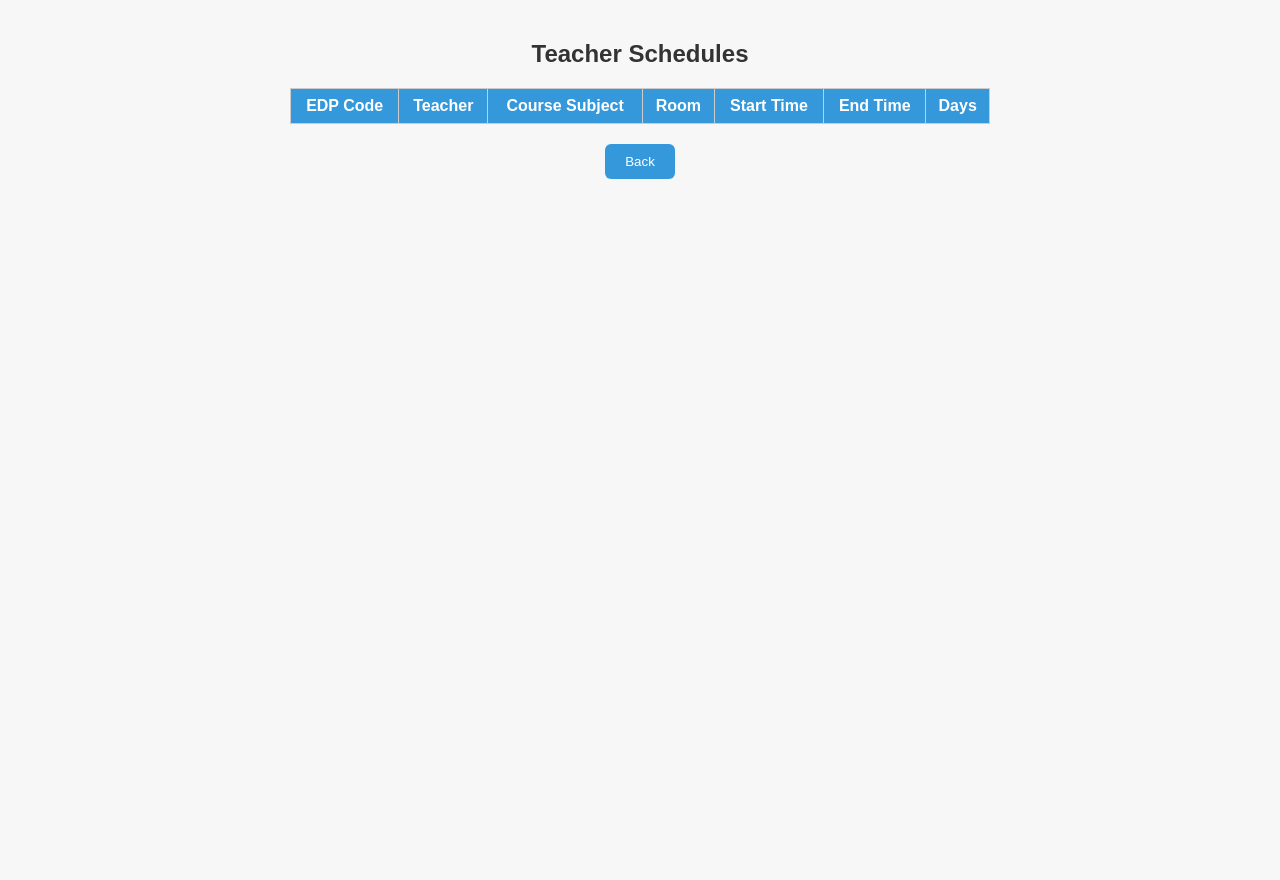
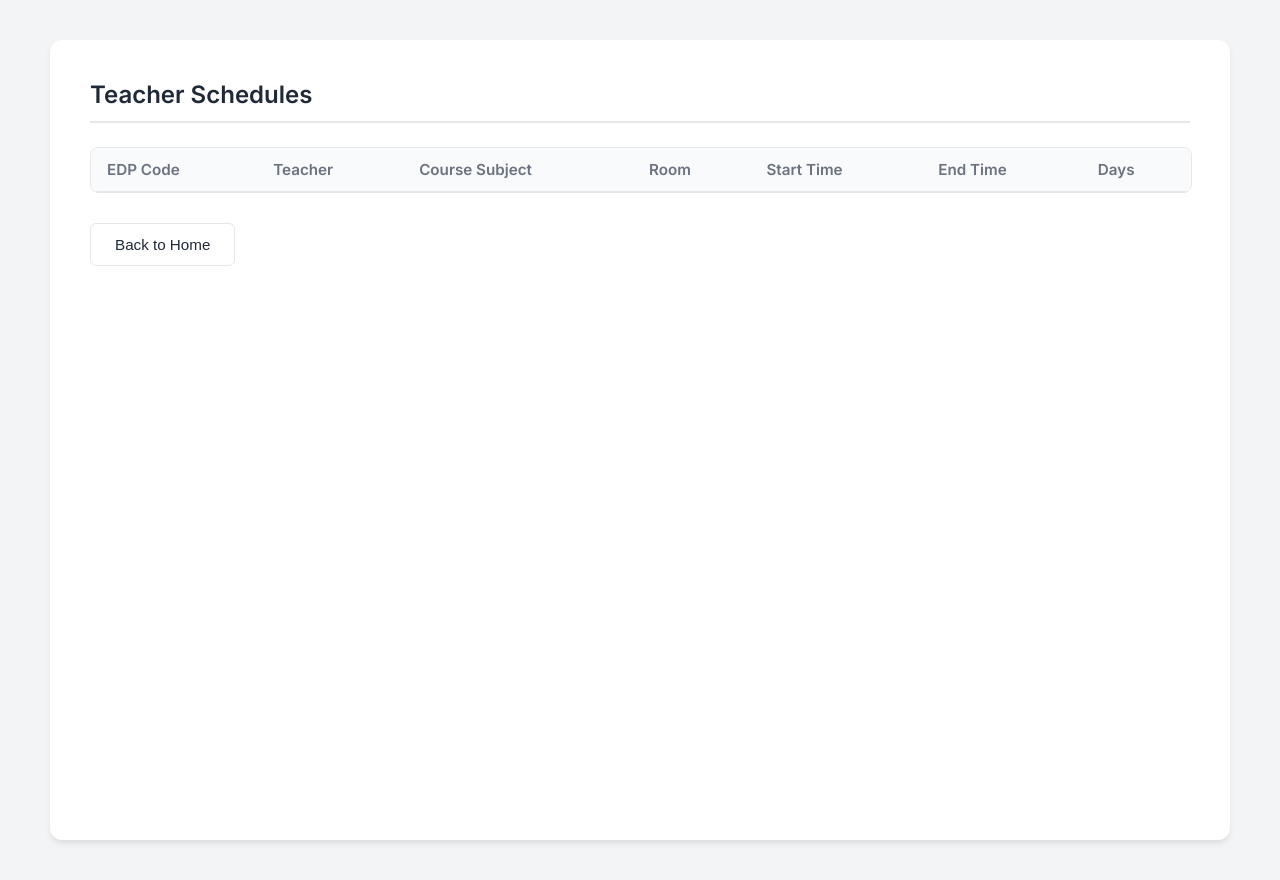
Before and after one commit to TheCoalNoob/teacher-time-tracker, a plain HTML site: page check-time.html in a window 1280 px wide. Before the commit the page ends 800 px from the top, so only its background shows below. Drawn offline with Linux system fonts and the light colour scheme; no server answers.

Commit message:
Update check-time.html

```diff
--- a/check-time.html
+++ b/check-time.html
@@ -3,14 +3,128 @@
 <head>
   <meta charset="UTF-8" />
   <meta name="viewport" content="width=device-width, initial-scale=1.0" />
-  <title>Check Schedule</title>
-  <link rel="stylesheet" href="css/style.css" />
-  <script src="js/main.js" defer></script>
+  <title>Check Teacher Schedules</title>
+  <link href="https://fonts.googleapis.com/css2?family=Inter:wght@400;500;600&display=swap" rel="stylesheet">
+
+  <style>
+    :root {
+      --primary-color: #2563eb;
+      --primary-hover: #1d4ed8;
+      --text-main: #1f2937;
+      --text-light: #6b7280;
+      --bg-color: #f3f4f6;
+      --card-bg: #ffffff;
+      --border-color: #e5e7eb;
+    }
+
+    body {
+      font-family: 'Inter', sans-serif;
+      background-color: var(--bg-color);
+      color: var(--text-main);
+      margin: 0;
+      padding: 40px 20px;
+      display: flex;
+      justify-content: center;
+      min-height: 100vh;
+    }
+
+    .container {
+      width: 100%;
+      max-width: 1100px; /* Wide container for the table */
+      background: var(--card-bg);
+      padding: 40px;
+      border-radius: 12px;
+      box-shadow: 0 4px 6px -1px rgba(0, 0, 0, 0.1);
+    }
+
+    h2 {
+      font-weight: 600;
+      margin-top: 0;
+      margin-bottom: 24px;
+      color: var(--text-main);
+      border-bottom: 2px solid var(--border-color);
+      padding-bottom: 12px;
+    }
+
+    /* Table Styling */
+    .table-wrapper {
+      width: 100%;
+      overflow-x: auto; /* Horizontal scroll on mobile */
+      border: 1px solid var(--border-color);
+      border-radius: 8px;
+      margin-bottom: 30px;
+    }
+
+    table {
+      width: 100%;
+      border-collapse: collapse;
+      font-size: 0.95rem;
+      white-space: nowrap; /* Prevents awkward wrapping */
+    }
+
+    thead th {
+      text-align: left;
+      padding: 12px 16px;
+      background-color: #f9fafb;
+      color: var(--text-light);
+      font-weight: 600;
+      border-bottom: 1px solid var(--border-color);
+    }
+
+    tbody tr {
+      border-bottom: 1px solid var(--border-color);
+      transition: background-color 0.15s;
+    }
+
+    tbody tr:last-child {
+      border-bottom: none;
+    }
+
+    tbody tr:hover {
+      background-color: #f9fafb;
+    }
+
+    td {
+      padding: 14px 16px;
+      color: var(--text-main);
+    }
+
+    /* Empty state styling */
+    .empty-message {
+      text-align: center;
+      color: var(--text-light);
+      padding: 30px;
+      font-style: italic;
+    }
+
+    /* Button Styling */
+    button {
+      padding: 12px 24px;
+      border: 1px solid var(--border-color);
+      border-radius: 6px;
+      font-weight: 500;
+      cursor: pointer;
+      font-size: 0.95rem;
+      transition: background-color 0.2s;
+      background-color: white;
+      color: var(--text-main);
+    }
+
+    button:hover {
+      background-color: var(--bg-color);
+    }
+
+    @media (max-width: 768px) {
+      .container { padding: 20px; }
+    }
+  </style>
 </head>
 <body>
+
   <div class="container">
     <h2>Teacher Schedules</h2>
 
+    <div class="table-wrapper">
       <table id="schedule-table">
         <thead>
           <tr>
@@ -23,10 +137,12 @@
             <th>Days</th>
           </tr>
         </thead>
-      <tbody></tbody>
+        <tbody>
+          </tbody>
       </table>
+    </div>
 
-    <button onclick="location.href='index.html'">Back</button>
+    <button onclick="location.href='index.html'">Back to Home</button>
   </div>
 
 <script type="module">
@@ -34,11 +150,13 @@
 
   const tableBody = document.querySelector("#schedule-table tbody");
 
+  // Assuming getSchedules uses a callback pattern
   getSchedules((schedules) => {
-    if (schedules.length === 0) {
-      tableBody.innerHTML = "<tr><td colspan='7'>No schedules found.</td></tr>";
+    tableBody.innerHTML = ""; // Clear existing content
+
+    if (!schedules || schedules.length === 0) {
+      tableBody.innerHTML = `<tr><td colspan="7" class="empty-message">No schedules found.</td></tr>`;
     } else {
-      tableBody.innerHTML = "";
       schedules.forEach((s) => {
         const row = document.createElement("tr");
         row.innerHTML = `
```
Lines whose indentation alone changed are shown as unchanged.
